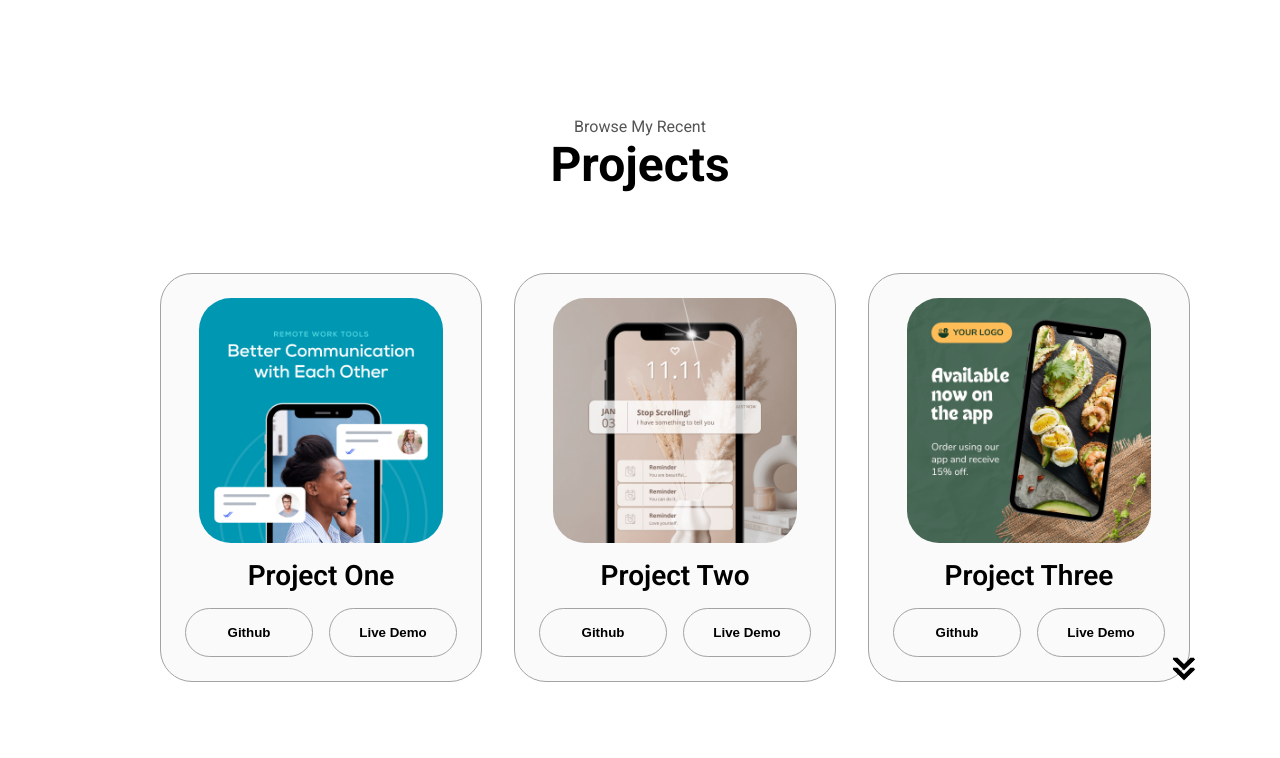
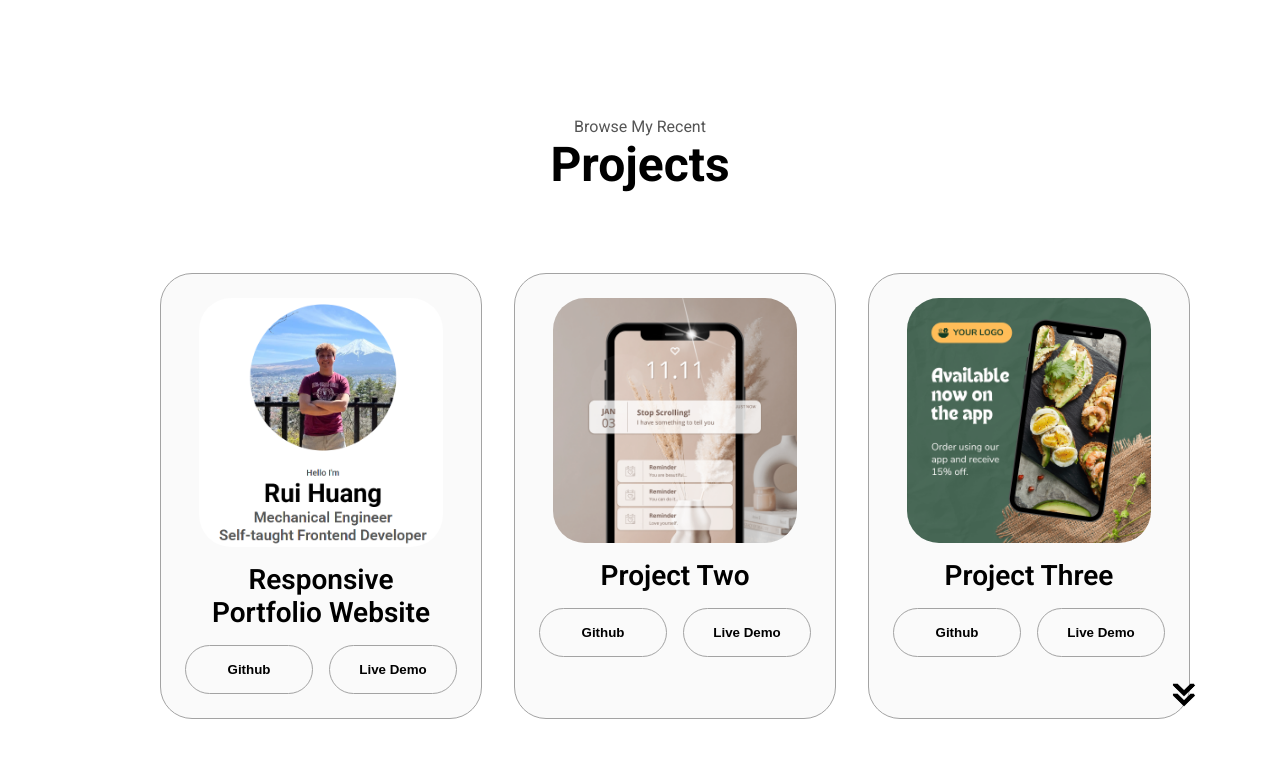
Before and after one commit to RuiHuang0/PortfolioWebsite, a plain HTML site: page index.html in a window 1280 px wide. Shown: the part 2451-3209 px from the top of the page. Drawn offline with Linux system fonts and the light colour scheme.

Commit message:
added 1Project

```diff
--- a/index.html
+++ b/index.html
@@ -200,18 +200,18 @@
         <div class="about-containers">
             <div class="details-container color-container">
                 <div class="article-container">
-                        <img src="./assets/project-1.png"
+                    <img src="./assets/portfoliowebsite.png"
                          alt="project1"
                          class="project-img">
                 </div>
-                    <h2 class="experience-sub-title project-title">Project One</h2>
+                <h2 class="experience-sub-title project-title">Responsive Portfolio Website</h2>
                 <div class="btn-container">
                     <button class="btn btn-color2 project-btn"
                             onclick="location.href='https://github.com/RuiHuang0'">
                         Github
                     </button>
                     <button class="btn btn-color2 project-btn"
-                                onclick="location.href='https://github.com/RuiHuang0'">
+                            onclick="location.href='https://rui-huang.netlify.app/'">
                         Live Demo
                     </button>
                 </div>
```
Also changed, not shown: assets/portfoliowebsite.png (added). Lines whose indentation alone changed are shown as unchanged.
